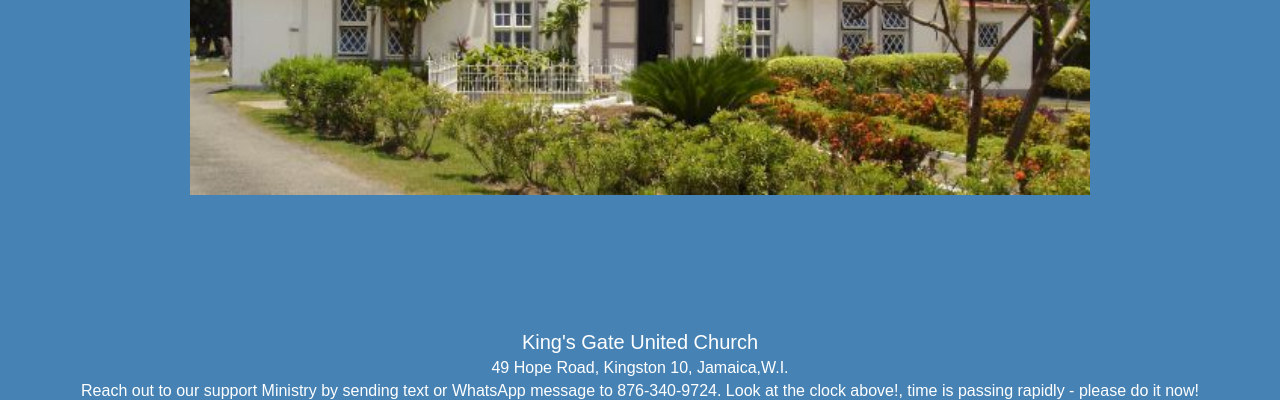
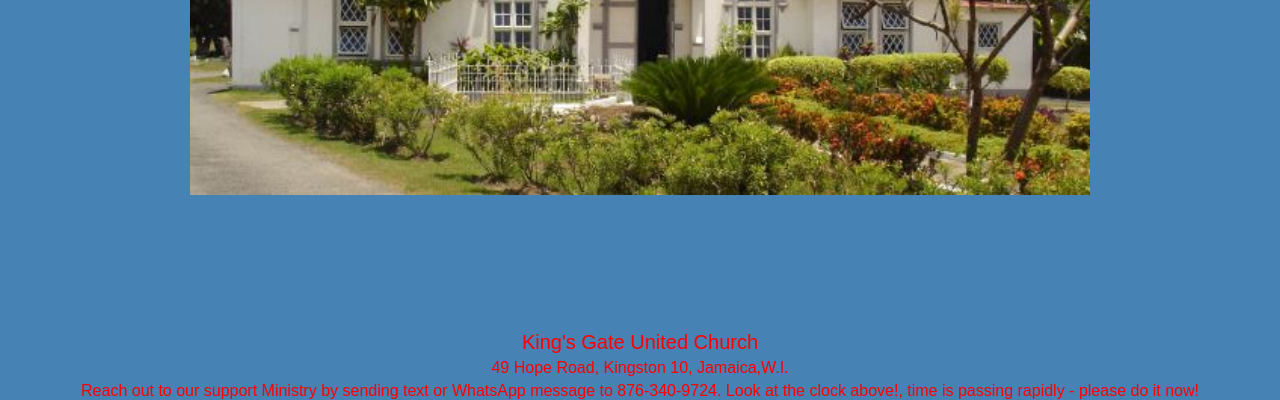
Before and after one commit to gladstone28/digital_clock2, a plain HTML site: page index.html in a window 1280 px wide. Shown: the part 400-800 px from the top of the page. Drawn offline with Linux system fonts and the light colour scheme.

Commit message:
modified style2.css and style3.css

```diff
--- a/style2.css
+++ b/style2.css
@@ -15,7 +15,7 @@ body {
 
 .church-name,
 .church-address {
-    color: white;
+    color: maroon;
     /* Or any color you prefer */
     font-family: 'Arial', sans-serif;
     text-align: center;
--- a/style3.css
+++ b/style3.css
@@ -16,7 +16,7 @@ body {
 .church-name,
 .church-address,
 .prayer-line {
-    color: white;
+    color: red;
     /* Or any color you prefer */
     font-family: 'Arial', sans-serif;
     text-align: center;
```
